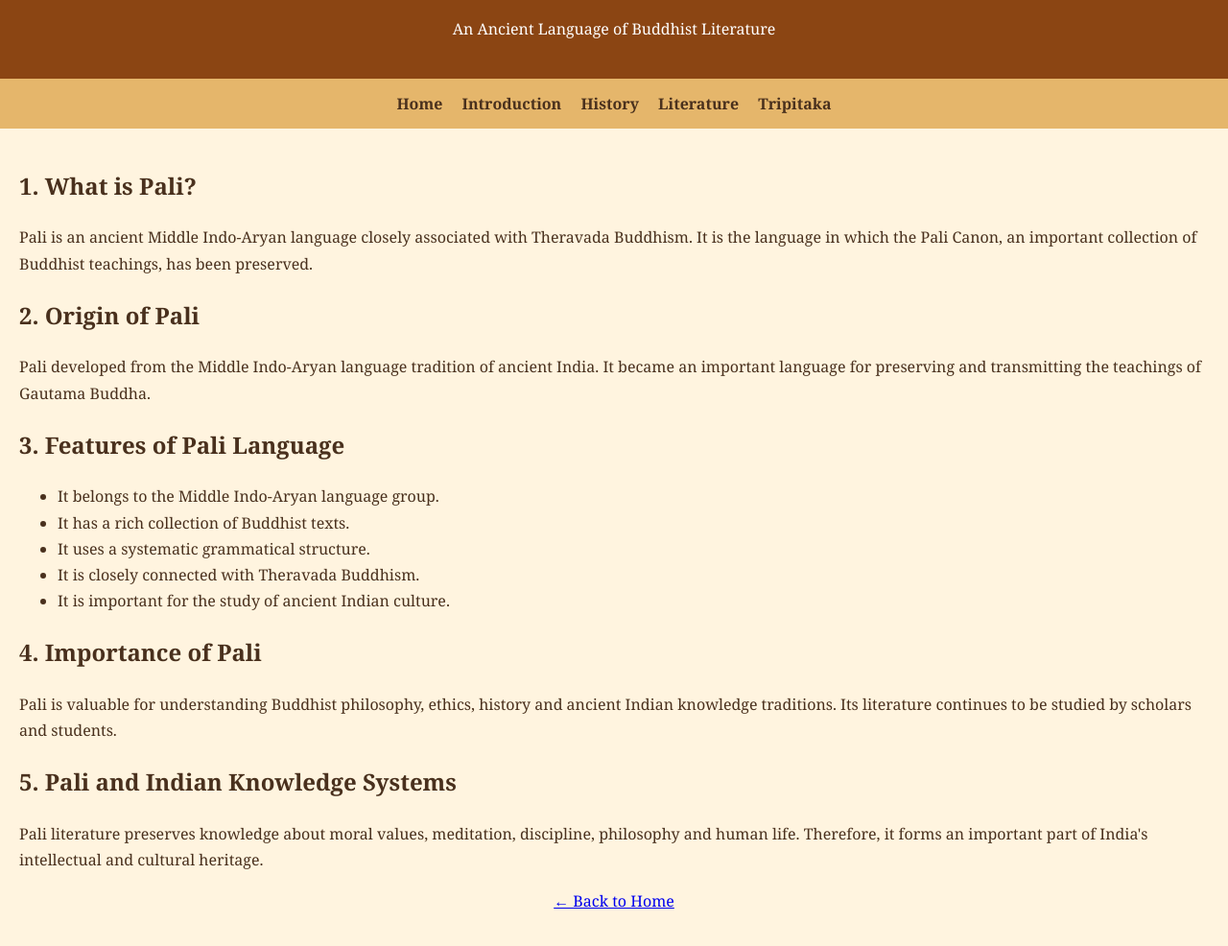
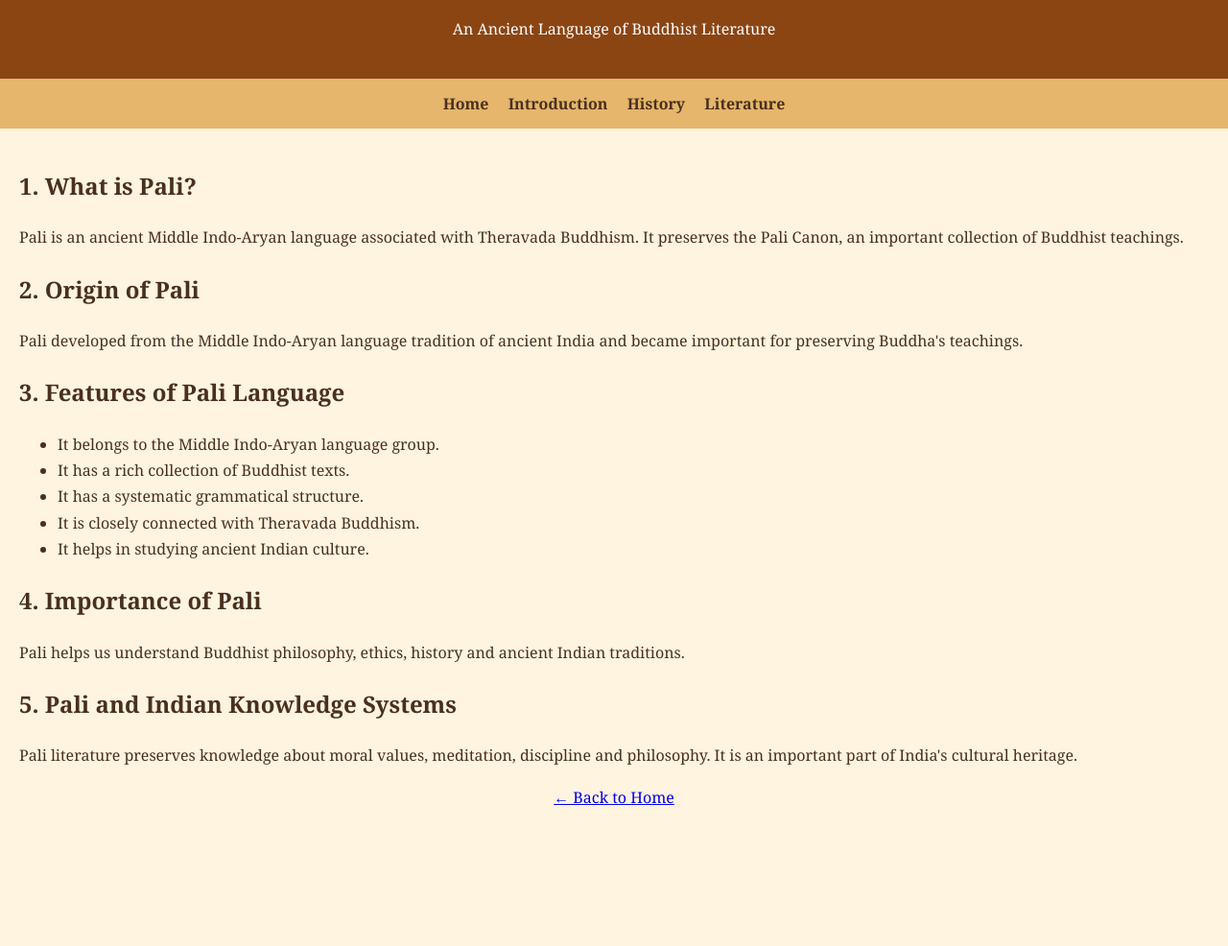
Before and after one commit to yamajlepragati6-beep/pali-buddhist-literature, a plain HTML site: page main.html in a window 1280 px wide. Shown: the part 92-1078 px from the top of the page at 96% size. After the commit the page ends 973 px from the top, so only its background shows below. Drawn offline with Linux system fonts and the light colour scheme.

Commit message:
Update main.html

```diff
--- a/main.html
+++ b/main.html
@@ -1,118 +1,50 @@
-
 <!DOCTYPE html>
 <html>
 <head>
 <title>Introduction to Pali</title>
-
 <style>
-        body {
-            background-color: #fff4df;
-            font-family: Georgia, serif;
-            color: #49301d;
-            margin: 0;
-        }
-
-        header {
-            background-color: #8b4513;
-            color: white;
-            text-align: center;
-            padding: 25px;
-        }
-
-        nav {
-            background-color: #e5b66b;
-            padding: 15px;
-            text-align: center;
-        }
-
-        nav a {
-            color: #49301d;
-            margin: 8px;
-            text-decoration: none;
-            font-weight: bold;
-        }
-
-        section {
-            padding: 20px;
-            line-height: 1.7;
-        }
-
-        img {
-            max-width: 90%;
-            border-radius: 10px;
-        }
+body{background:#fff4df;font-family:Georgia,serif;color:#49301d;margin:0}
+header{background:#8b4513;color:white;text-align:center;padding:25px}
+nav{background:#e5b66b;padding:15px;text-align:center}
+nav a{color:#49301d;margin:8px;text-decoration:none;font-weight:bold}
+section{padding:20px;line-height:1.7}
+img{max-width:90%;border-radius:10px}
 </style>
 </head>
-
 <body>
-
 <header>
 <h1>Introduction to Pali Language</h1>
 <p>An Ancient Language of Buddhist Literature</p>
 </header>
-
 <nav>
 <a href="index.html">Home</a>
 <a href="main.html">Introduction</a>
 <a href="history.html">History</a>
 <a href="literature.html">Literature</a>
-    <a href="tripitaka.html">Tripitaka</a>
 </nav>
-
 <section>
 <h2>1. What is Pali?</h2>
-
-    <p>
-        Pali is an ancient Middle Indo-Aryan language
-        closely associated with Theravada Buddhism.
-        It is the language in which the Pali Canon,
-        an important collection of Buddhist teachings,
-        has been preserved.
-    </p>
+<p>Pali is an ancient Middle Indo-Aryan language associated with Theravada Buddhism. It preserves the Pali Canon, an important collection of Buddhist teachings.</p>
 
 <h2>2. Origin of Pali</h2>
-
-    <p>
-        Pali developed from the Middle Indo-Aryan
-        language tradition of ancient India. It became
-        an important language for preserving and
-        transmitting the teachings of Gautama Buddha.
-    </p>
+<p>Pali developed from the Middle Indo-Aryan language tradition of ancient India and became important for preserving Buddha's teachings.</p>
 
 <h2>3. Features of Pali Language</h2>
-
 <ul>
 <li>It belongs to the Middle Indo-Aryan language group.</li>
 <li>It has a rich collection of Buddhist texts.</li>
-        <li>It uses a systematic grammatical structure.</li>
+<li>It has a systematic grammatical structure.</li>
 <li>It is closely connected with Theravada Buddhism.</li>
-        <li>It is important for the study of ancient Indian culture.</li>
+<li>It helps in studying ancient Indian culture.</li>
 </ul>
 
 <h2>4. Importance of Pali</h2>
-
-    <p>
-        Pali is valuable for understanding Buddhist
-        philosophy, ethics, history and ancient Indian
-        knowledge traditions. Its literature continues
-        to be studied by scholars and students.
-    </p>
+<p>Pali helps us understand Buddhist philosophy, ethics, history and ancient Indian traditions.</p>
 
 <h2>5. Pali and Indian Knowledge Systems</h2>
+<p>Pali literature preserves knowledge about moral values, meditation, discipline and philosophy. It is an important part of India's cultural heritage.</p>
 
-    <p>
-        Pali literature preserves knowledge about
-        moral values, meditation, discipline,
-        philosophy and human life. Therefore, it
-        forms an important part of India's intellectual
-        and cultural heritage.
-    </p>
-
-    <center>
-        <p><a href="index.html">← Back to Home</a></p>
-    </center>
-
+<center><p><a href="index.html">← Back to Home</a></p></center>
 </section>
-
 </body>
 </html>
```
Lines whose indentation alone changed are shown as unchanged.
